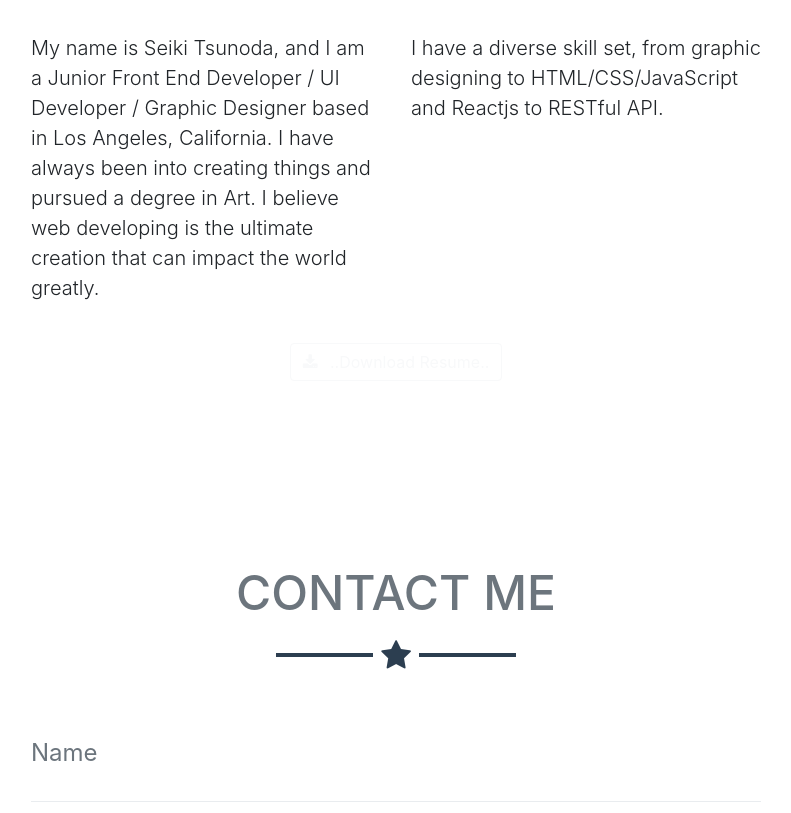
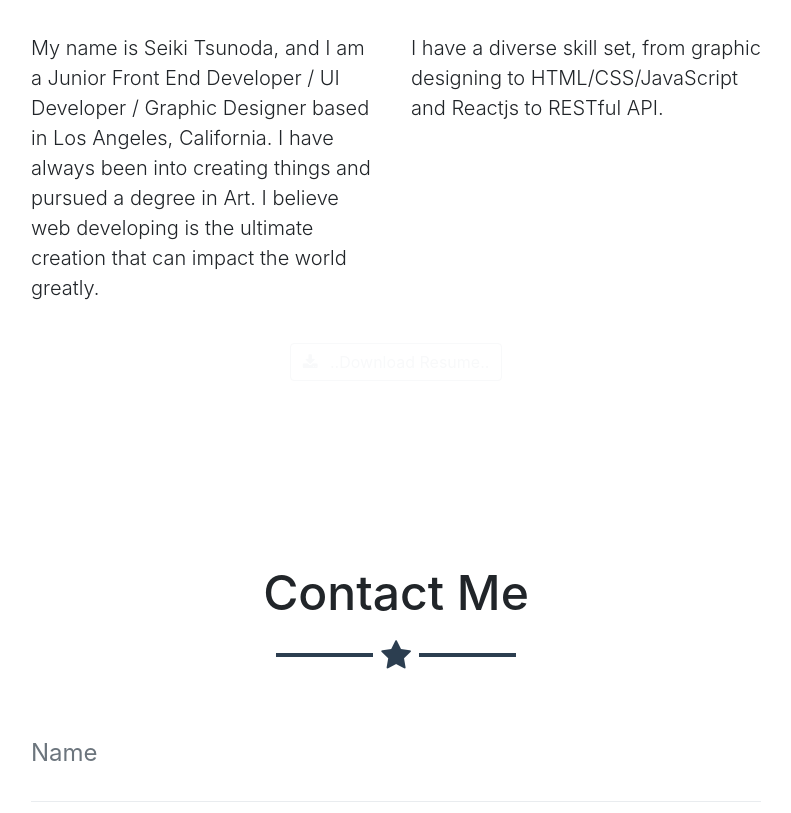
Before and after one commit to hoshikitsunoda/portfolio, a website with bundled scripts: page index.html in a window 1280 px wide. Shown: the part 1140-1953 px from the top of the page, without its empty margins (244-1035 px from the left). Built offline with nearby package versions, Linux system fonts and the light colour scheme; files whose address does not match are found by name.

Commit message:
Change CONTACT to lower case #9

```diff
--- a/index.html
+++ b/index.html
@@ -117,7 +117,7 @@
     <!-- Contact Section -->
     <section id="contact">
       <div class="container">
-        <h2 class="text-center text-uppercase text-secondary mb-0">Contact Me</h2>
+        <h2 class="text-center mb-0" id="contact-text">Contact Me</h2>
         <hr class="star-dark mb-5">
         <div class="row">
           <div class="col-lg-8 mx-auto">
```
